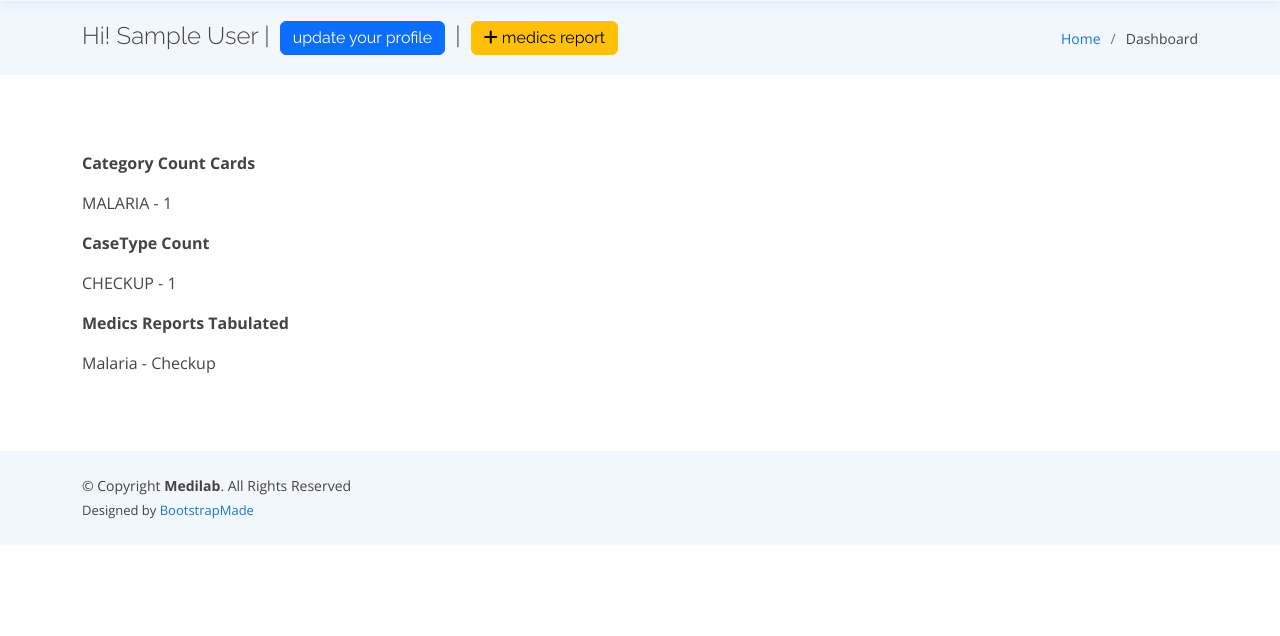
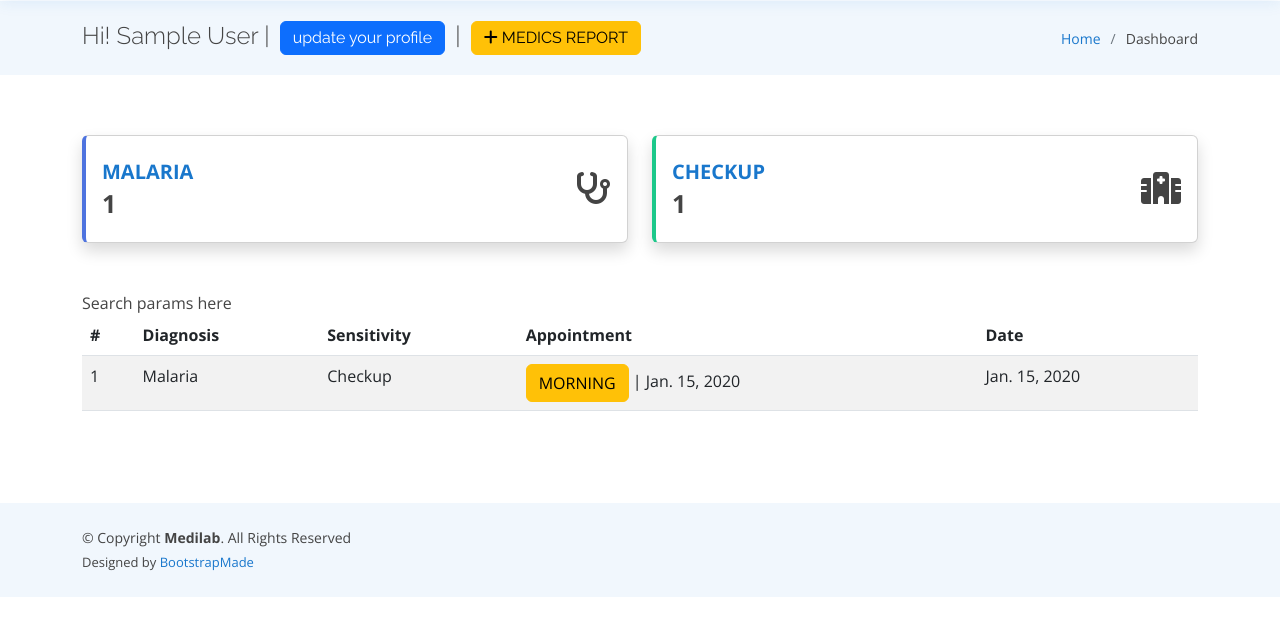
Before and after one commit to moreshud/ehealth, a Django app: page /patient/ in a window 1280 px wide. Shown: the part 119-755 px from the top of the page. Run offline with Django 4.2, Linux system fonts and the light colour scheme; a user stored in the database is signed in; tables that the repository leaves empty hold one stand-in row (values such as "Sample post"); some libraries are stand-ins or nearby versions.

Commit message:
implement patient dasboard - cards, table and app.

```diff
--- a/core/models.py
+++ b/core/models.py
@@ -144,13 +144,12 @@ class MedicsAppointment(TimestampedModel):
     ]
 
     patient = models.ForeignKey(Patient, on_delete=models.CASCADE)
-    # doctor
+    doctor = models.ForeignKey(Doctor, on_delete=models.CASCADE, null = True)
     category = models.CharField(max_length=20, choices=MEDICS_CATEFORY_CHOICES, default="MALARIA")
     case_type = models.CharField(max_length=10, choices=CASE_TYPE_CHOICES, default=CASE_TYPE_CHOICES[0][0])
     appointment_booked = models.BooleanField(default=False)
-    session = models.CharField(max_length=20, choices=APPOINTEMENT_SESSION_CHOICES, default=APPOINTEMENT_SESSION_CHOICES[0][0])
-
-    # appointment_date
+    appointment_session = models.CharField(max_length=20, choices=APPOINTEMENT_SESSION_CHOICES, default=APPOINTEMENT_SESSION_CHOICES[0][0])
+    appointment_date = models.DateField(auto_now=False, auto_now_add=False, null=True)
     appointment_staus = models.CharField(max_length=10, choices=APPOINTMENT_STATUS_CHOICES, default=APPOINTMENT_STATUS_CHOICES[0][0])
 
     def __str__(self) -> str:
--- a/core/patient/forms.py
+++ b/core/patient/forms.py
@@ -115,3 +115,28 @@ class PatientMedicsForm(forms.ModelForm):
     class Meta:
         model = MedicsAppointment
         fields = ("category", "case_type",)
+
+class PatientAppointmentForm(forms.ModelForm):
+    appointment_session = forms.ChoiceField(
+        label = "Appointment Session",
+        choices=MedicsAppointment.APPOINTEMENT_SESSION_CHOICES,
+        widget=forms.Select(
+            attrs={
+                'class': 'form-control mb-2',
+            }
+        ),
+        required=True
+    )
+
+    appointment_date = forms.DateField(
+        label="Appointment Date",
+        widget=forms.DateInput(
+            attrs={
+                'class': 'form-control mb-2',
+            }
+        ),
+        required=True
+    )
+    class Meta:
+        model = MedicsAppointment
+        fields = ("appointment_session", "appointment_date",)
--- a/core/patient/views.py
+++ b/core/patient/views.py
@@ -14,21 +14,16 @@ def dashboard(request):
     user_form = forms.UserProfileForm(request.POST or None, instance=user)
     patient_form = forms.PatientProfileForm(request.POST or None, instance=patient)
     medics_form = forms.PatientMedicsForm(request.POST or None)
-
-    def categorical_data_counts(filter, field):
-        return filter.values(field).annotate(count=Count(field)).order_by('-count')
-    records = MedicsAppointment.objects.filter(patient=patient).order_by('-created_on')
-    # category_counts = records.values('category',).annotate(count=Count('category')).order_by('-count',)
-    category_counts = categorical_data_counts(records, "category")[:3]
-    case_type_counts = categorical_data_counts(records, "case_type")
+    appointment_form = forms.PatientAppointmentForm(request.POST or None)
 
 
-    # category_case_type_sum_values = Counter()
-    # for row in category_counts:
-    #     category_case_type_sum_values[row['category']] += row['count']
-    #     category_case_type_sum_values[row['case_type']] += row['count']
+    def categorical_data_counts(filterer, field):
+        return filterer.values(field).annotate(count=Count(field)).order_by('-count',)
 
-    # print(category_case_type_sum_values)
+    patient_records_filter = MedicsAppointment.objects.filter(patient=patient).order_by('-created_on')
+    records = patient_records_filter.order_by('-created_on', 'appointment_date')
+    category_counts = categorical_data_counts(patient_records_filter, "category")[:3]
+    case_type_counts = categorical_data_counts(patient_records_filter, "case_type")[:3]
 
     if request.method == "POST":
         request_action = request.POST.get("action")
@@ -37,12 +32,19 @@ def dashboard(request):
             if user_form.is_valid() and patient_form.is_valid():
                 patient_form.save()
                 user_form.save()
-
         elif request_action == "medics":
             if medics_form.is_valid():
                 form_record = medics_form.save(commit=False)
                 form_record.patient = patient
                 form_record.save()
+        elif request_action == "appointment":
+            if appointment_form.is_valid():
+                appointment = appointment_form.save(commit=False)
+                appointment.appointment_booked = True
+                appointment.patient = patient
+                # appointment.doctor = selected_doctor
+                appointment.save()
+            pass
 
         return redirect(reverse("patient:dashboard"))
 
@@ -50,13 +52,12 @@ def dashboard(request):
         "user_form": user_form,
         "patient_form": patient_form,
         "medics_form": medics_form,
+        "appointment_form": appointment_form,
         "records": records,
         "category_counts": category_counts,
         "case_type_counts": case_type_counts,
     }
+
+    # forms:{user: user_form}
+    # data :{records: records}
     return render(request, "patient/dashboard.html", context)
-
-# @login_required(login_url="/sign-in/?next=/patient/")
-# def medics_appointment(request):
-#     user_form = forms.PatientProfileForm()
-#     return render(request, "patient/profile.html", {"user_form": user_form})
--- a/core/templates/modals/appointment.html
+++ b/core/templates/modals/appointment.html
@@ -1,17 +1,16 @@
 {% extends 'modals/base-modal.html' %}
 
 {% block modal-id %}id="appointmentModal"{% endblock modal-id %}
-{% block modal-title %}{{ request.user.first_name | title }} - Health Complaint Form{% endblock modal-title %}
+{% block modal-title %}Medilab - Apppointment Booking {% endblock modal-title %}
 
 {% block form %}
 <form action="#" method="POST">
     {% csrf_token %}
     <div class="modal-body">
-        {{ user_form }}
-        {{ patient_form }}
+        {{ appointment_form }}
     </div>
 
-    <input type="hidden" value="medics" name="action">
+    <input type="hidden" value="appointment" name="action">
     <button type="submit" class="btn appointment-btn">Save</button>
 </form>
 {% endblock form %}
--- a/core/templates/modals/medics.html
+++ b/core/templates/modals/medics.html
@@ -1,7 +1,7 @@
 {% extends 'modals/base-modal.html' %}
 
 {% block modal-id %}id="medicsModal"{% endblock modal-id %}
-{% block modal-title %}{{ request.user.first_name | title }} - Health Complaint Form{% endblock modal-title %}
+{% block modal-title %}Medilab - Health Complaint Form{% endblock modal-title %}
 
 {% block form %}
 <form action="#" method="POST">
--- a/core/templates/patient/dashboard.html
+++ b/core/templates/patient/dashboard.html
@@ -16,7 +16,7 @@
             <a href="" class="btn btn-primary mx-1 py-1" data-bs-toggle="modal" data-bs-target="#profileModal">
               update your profile
             </a>
-            | <a href="" class="btn btn-warning mx-1 py-1" data-bs-toggle="modal" data-bs-target="#medicsModal">
+            | <a href="" class="btn btn-warning mx-1 py-1 text-uppercase" data-bs-toggle="modal" data-bs-target="#medicsModal">
               <i class="fa fa-plus bold" aria-hidden="true"></i> medics report
             </a>
             {% endif %}
@@ -36,23 +36,120 @@
     <div class="container">
       {% include "modals/profile.html" %}
       {% include "modals/medics.html" %}
-      {% comment %} {% include "modals/appointment.html" %} {% endcomment %}
-      <p>
-        <p><b>Category Count Cards</b></p>
-        {% for catogry in category_counts %}
-          <p>{{catogry.category}} - {{catogry.count}}</p>
-        {% endfor %}
+      {% include "modals/appointment.html" %}
 
-        <p><b>CaseType Count</b></p>
-        {% for case in case_type_counts %}
-          <p>{{case.case_type}} - {{case.count}}</p>
-        {% endfor %}
+      {% if records %}
+      <div class="row">
+        <div class="col-xl-6 col-md-6">
+          <div class="card border-left-primary shadow h-100 py-2" style="border-left: .25rem solid #4e73df!important;">
+            <div class="card-body">
+                <div class="row no-gutters align-items-center">
+                    {% if  category_counts %}
+                      {% for category in category_counts %}
+                        <div class="col mr-1">
+                          <div class="h5 text-xs text-primary mb-1">
+                            <span style="
+                            color: #1977cc;
+                            font-weight: 700!important;
+                        ">{{category.category}}</span>
+                          </div>
+                          <div class="h4 mb-0" style="
+                          font-weight: 700 !important;
+                          font-size: 25px;
+                      "> {{category.count}} </div>
+                        </div>
+                      {% endfor %}
+                    {% endif %}
 
-        <p><b>Medics Reports Tabulated</b></p>
-        {% for record in records%}
-          <p>{{record.category | title }} - {{record.case_type | title }}</p>
-        {% endfor %}
-      </p>
+                    <div class="col-auto">
+                        <i class="fa fa-stethoscope fa-2x text-gray-300"></i>
+                    </div>
+                </div>
+              </div>
+          </div>
+        </div>
+
+        <div class="col-xl-6 col-md-6">
+          <div class="card border-left-primary shadow h-100 py-2" style="border-left: .25rem solid #1cc88a!important;">
+            <div class="card-body">
+                <div class="row no-gutters align-items-center">
+                    {% if  case_type_counts %}
+                      {% for case in case_type_counts %}
+                        <div class="col mr-1">
+                          <div class="h5 text-xs text-primary mb-1"><span style="
+                            color: #1977cc;
+                            font-weight: 700!important;
+                        ">{{case.case_type}}</span></div>
+                          <div class="h4 mb-0" style="
+                          font-weight: 700 !important;
+                          font-size: 25px;
+                      "> {{case.count}} </div>
+                        </div>
+                      {% endfor %}
+                    {% endif %}
+
+                    <div class="col-auto">
+                      <i class="fas fa-hospital fa-2x text-gray-300"></i>
+                    </div>
+                </div>
+            </div>
+          </div>
+        </div>
+      </div>
+
+      <div class="row mt-5">
+        <div class="col-lg-12 col-md-12">
+          <div>
+            Search params here
+          </div>
+
+          <div class="table-responsive">
+              <table class="table table-striped">
+                  <thead class="thead-inverse">
+                      <tr>
+                          <th>#</th>
+                          <th>Diagnosis</th>
+                          <th>Sensitivity</th>
+                          <th>Appointment</th>
+                          <th>Date</th>
+                      </tr>
+                  </thead>
+                  <tbody>
+                    {% for record in records%}
+                      <tr>
+                        <td>{{record.id | title }}</td>
+                        <td>{{record.category | title }}</td>
+                        <td>{{record.case_type | title }}</td>
+                        {% if record.appointment_booked %}
+                          <td class = ><span class="btn btn-warning text-uppercase">{{record.appointment_session }}</span> | {{record.appointment_date | date }}</td>
+                        {% else %}
+                          <td><span class="btn btn-primary" data-bs-toggle="modal" data-bs-target="#appointmentModal">Book App.</span></td>
+                        {% endif %}
+
+                        <td>{{record.created_on | date }}</td>
+                      </tr>
+                    {% endfor %}
+                  </tbody>
+              </table>
+          </div>
+        </div>
+        <div class="col-xl-3 col-sm-6 py-2">
+            {% comment %} <div class="card bg-success text-white h-100">
+                <div class="card-body bg-success">
+                    <div class="rotate">
+                        <i class="fa fa-user fa-4x"></i>
+                    </div>
+                    <h6 class="text-uppercase">Users</h6>
+                    <h1 class="display-4">134</h1>
+                </div>
+            </div> {% endcomment %}
+        </div>
+      </div>
+      {% else %}
+        <p>No Medical Records Data Available</p>
+      {% endif %}
+
+      </div>
     </div>
   </section
 {% endblock content %}
--- a/static/assets/css/style.css
+++ b/static/assets/css/style.css
@@ -663,6 +663,12 @@ section {
     display: inline-block;
   }
 }
+
+
+/* Patient dashboard */
+/* .card .card-body .font-weight-bold {
+  font-weight: 700!important;
+} */
 
 /*--------------------------------------------------------------
 # Why Us
```
Also changed, not shown: core/migrations/0003_rename_session_medicsappointment_appointment_session_and_more.py (added).
